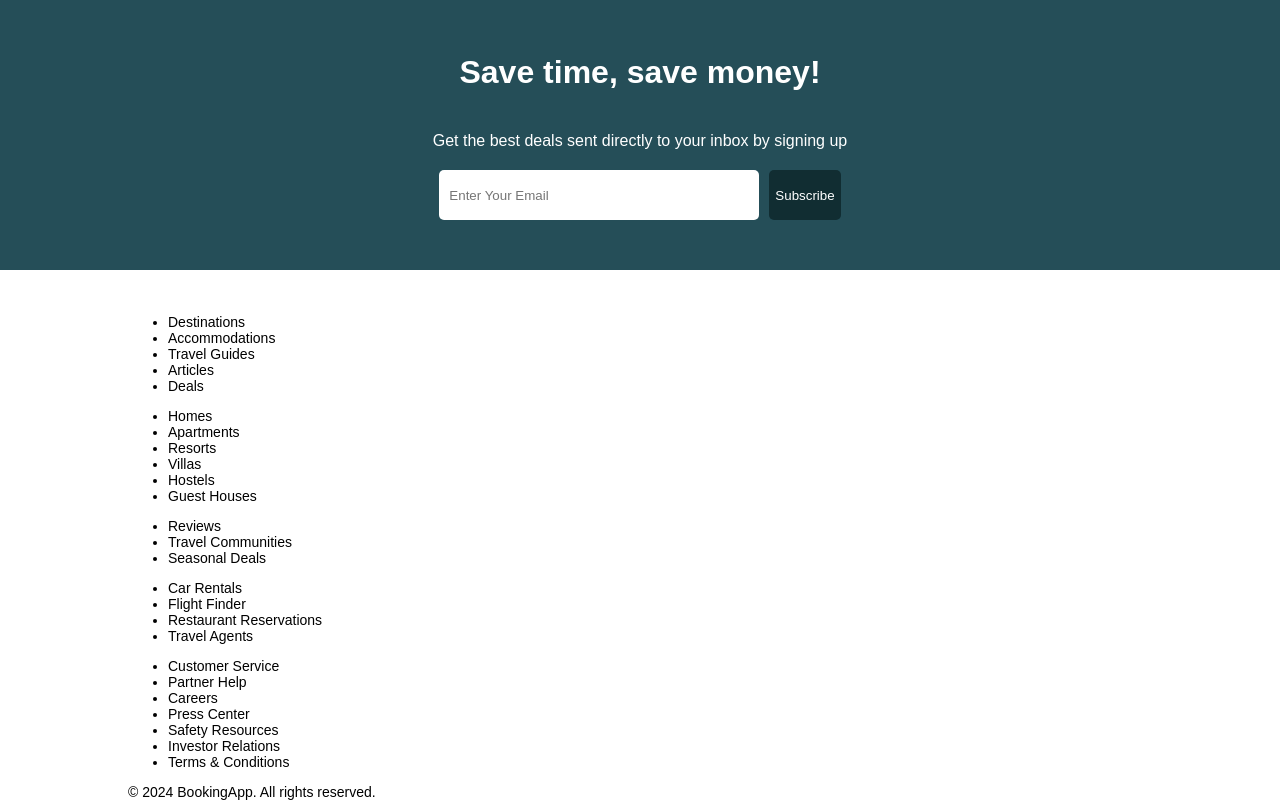
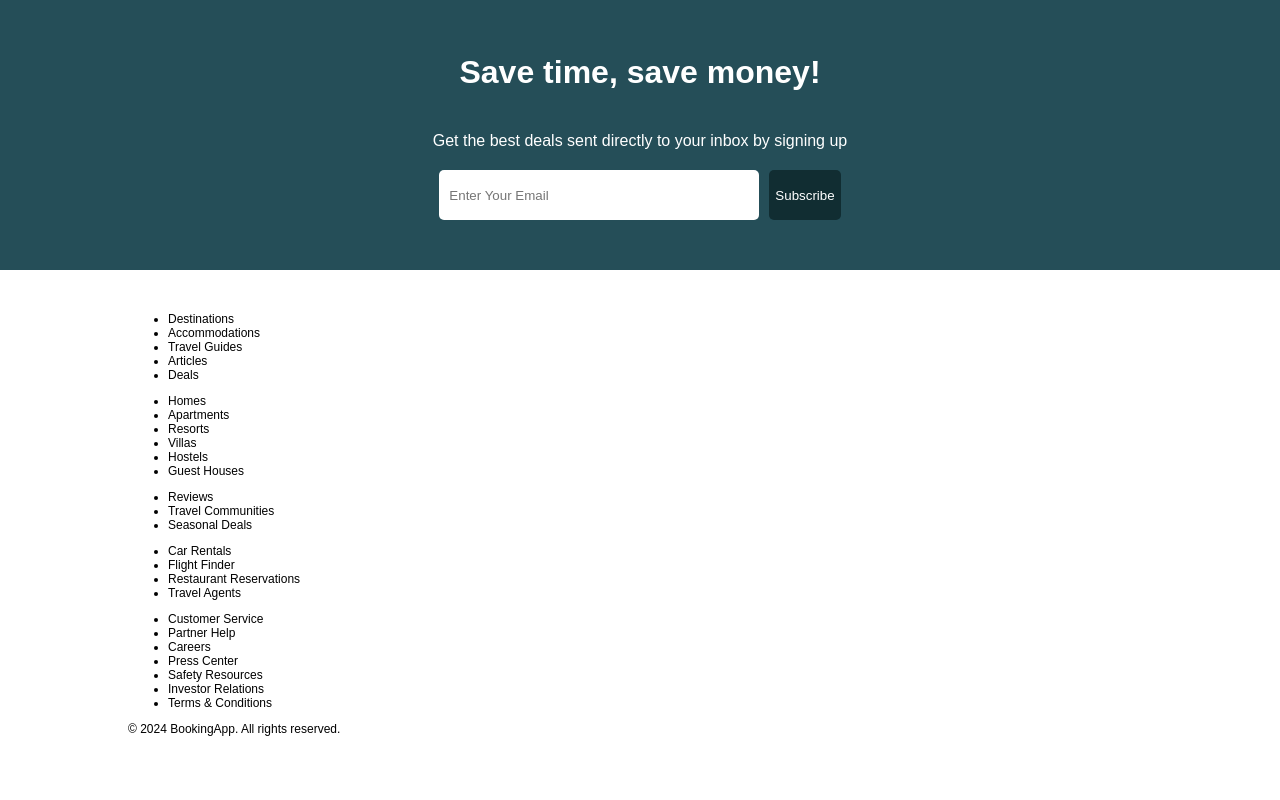
Before and after one commit to infomediadesign/sad-01-24-bookingapp, a React (Create React App) app in the folder appui/: page / in a window 1280 px wide. Shown: the part 1436-2236 px from the top of the page. After the commit the page ends 2172 px from the top, so only its background shows below. Built offline with nearby package versions, Linux system fonts and the light colour scheme; no server answers.

Commit message:
Enchanced style changes

```diff
--- a/appui/src/components/footer/footer.css
+++ b/appui/src/components/footer/footer.css
@@ -1,7 +1,7 @@
 .footer{
   width: 100%;
   width: 1024px;
-  font-size: 14px;
+  font-size: 12px;
 }
 
 .fLists{
@@ -17,7 +17,7 @@
 }
 
 .fListItem{
-  margin-bottom: 11px;
-  color: #0b739c93;
+  margin-bottom: 10px;
+  color: #003580;
   cursor: pointer;
 }
```
